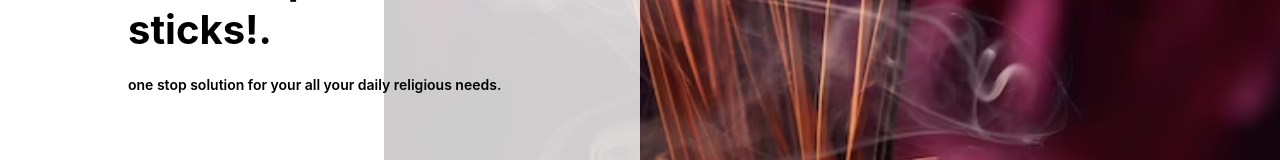
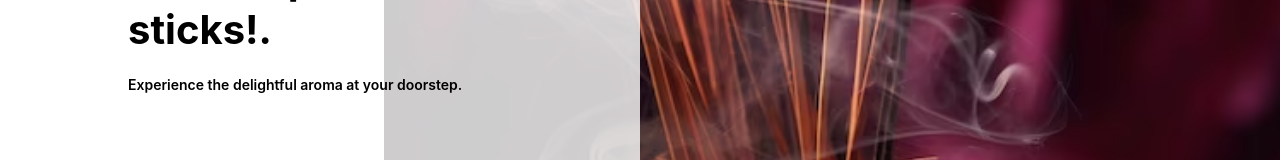
Before and after one commit to shubham7822/insense-ecommerce-frontend, a React (Create React App) app: page / in a window 1280 px wide. Shown: the part 412-572 px from the top of the page. Built offline with nearby package versions, Linux system fonts and the light colour scheme; no server answers; sample sign-in values are in the browser's storage.

Commit message:
chaned tagline

```diff
--- a/src/components/Hero.js
+++ b/src/components/Hero.js
@@ -9,7 +9,7 @@ const Hero = () => {
     <Box w={[ "100%", "100%", "70%"]} >
             <Box w="100%" h="600px"  backgroundImage={`url(${incenseStickImg})`} backgroundSize="cover" bgPosition="50%, 75%" alt="bgImage"></Box>
     </Box>
-    <HeadingSection mainText={"Shiv krupa incense sticks!."} subText={"one stop solution for your all your daily religious needs."} />
+    <HeadingSection mainText={"Shiv krupa incense sticks!."} subText={"Experience the delightful aroma at your doorstep."} />
 </Flex>
   )
 }
```
Also changed, not shown: src/components/DhoopSection.js (deleted, +0 -11 lines).
